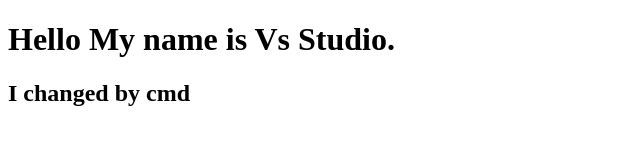
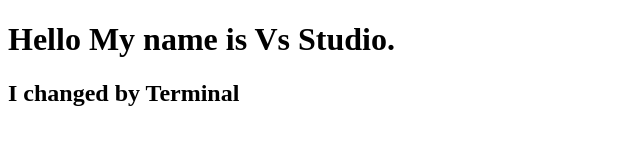
Before and after one commit to Hardik0101/Vs-code, a plain HTML site: page Index.html in a window 1280 px wide. Shown: the whole page, without its empty margins (0-640 px from the left). Drawn offline with Linux system fonts and the light colour scheme.

Commit message:
Changed by Terminal

```diff
--- a/Index.html
+++ b/Index.html
@@ -5,6 +5,6 @@
 </head>
 <body>
     <h1>Hello My name is Vs Studio.</h1>
-    <h2>I changed by cmd</h2>
+    <h2>I changed by Terminal</h2>
 </body>
 </html>
```
